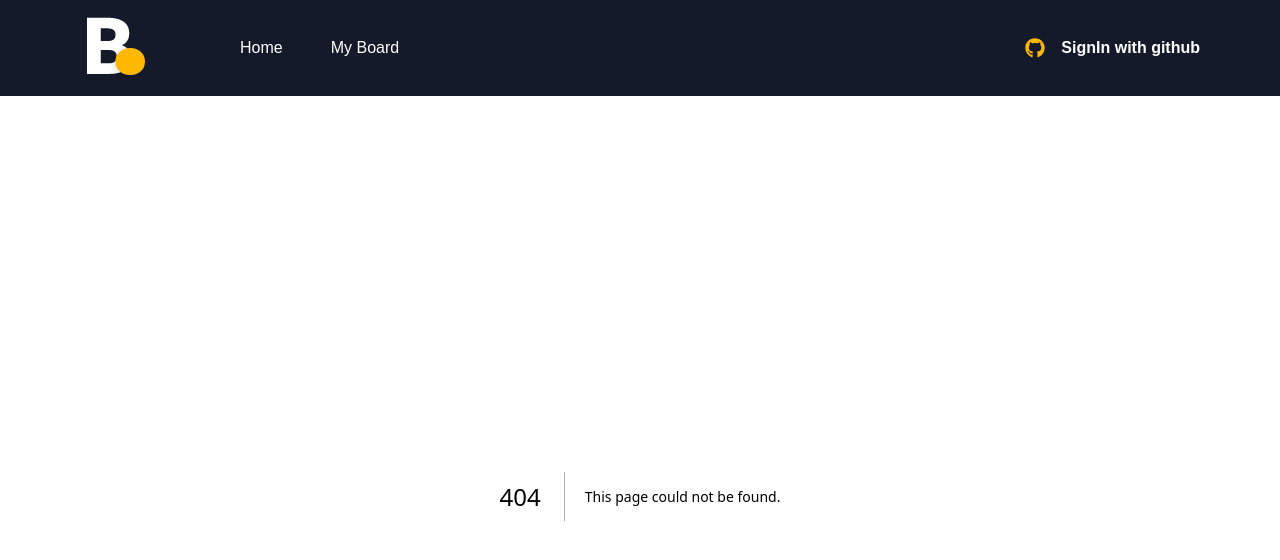
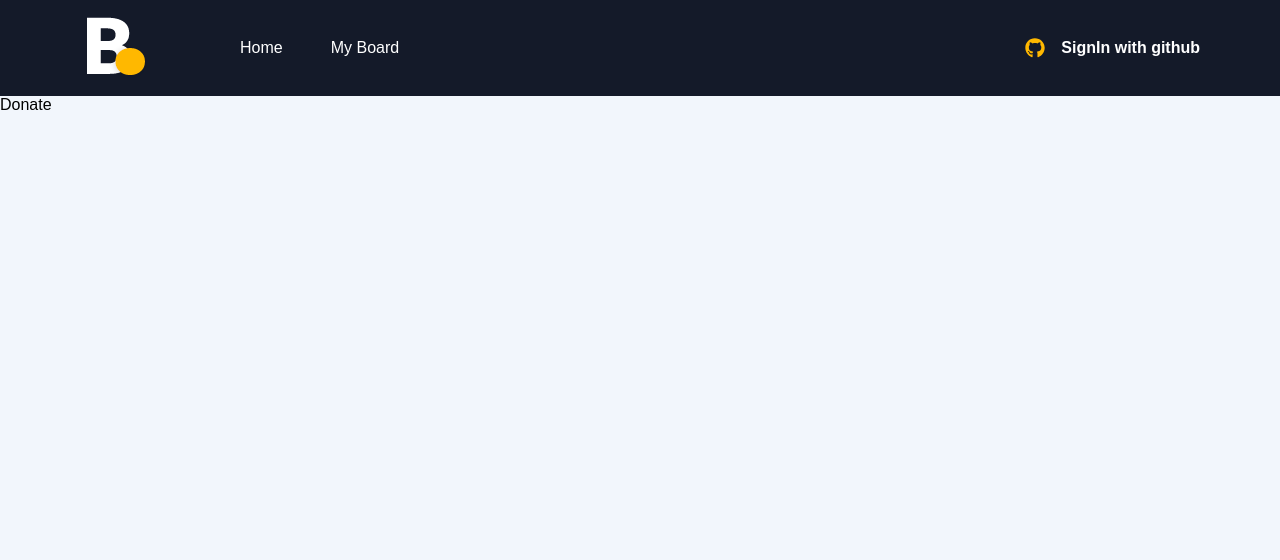
Before and after one commit to hugosmoreira/simple-board-NextJS, a Next.js app: page /donate in a window 1280 px wide. Before the commit this address had no page. Shown: the top 560 px of the page. Built offline with nearby package versions, Linux system fonts and the light colour scheme.

Commit message:
donate component

```diff
--- /dev/null
+++ b/pages/donate/index.tsx
@@ -0,0 +1,11 @@
+import styles from './styles.module.scss'
+
+
+
+export default function Donate() {
+    return(
+        <div>
+            Donate
+        </div>
+    )
+}
```
Also changed, not shown: pages/donate/styles.module.scss (added).
